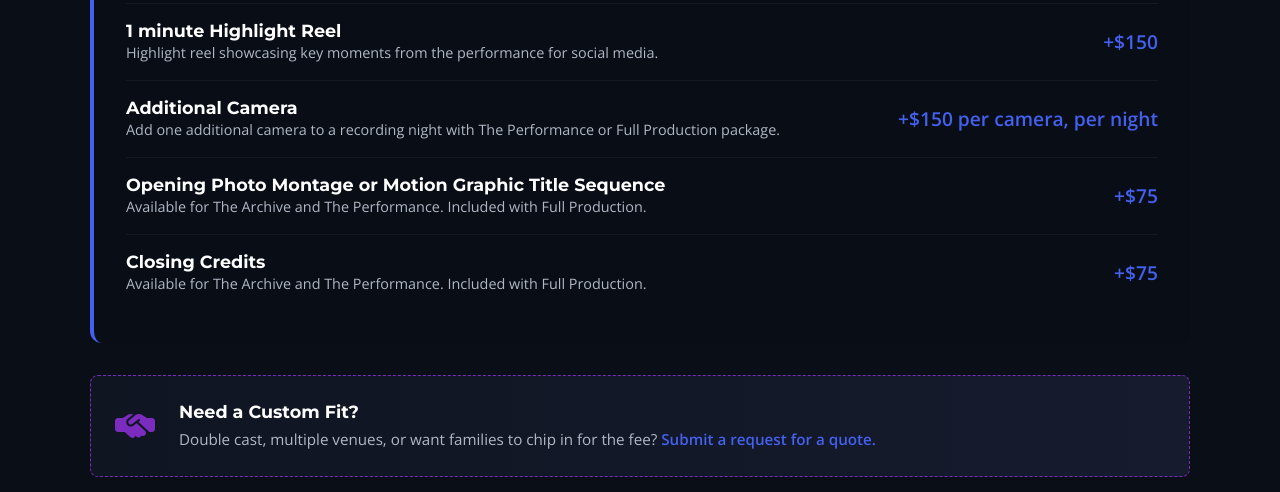
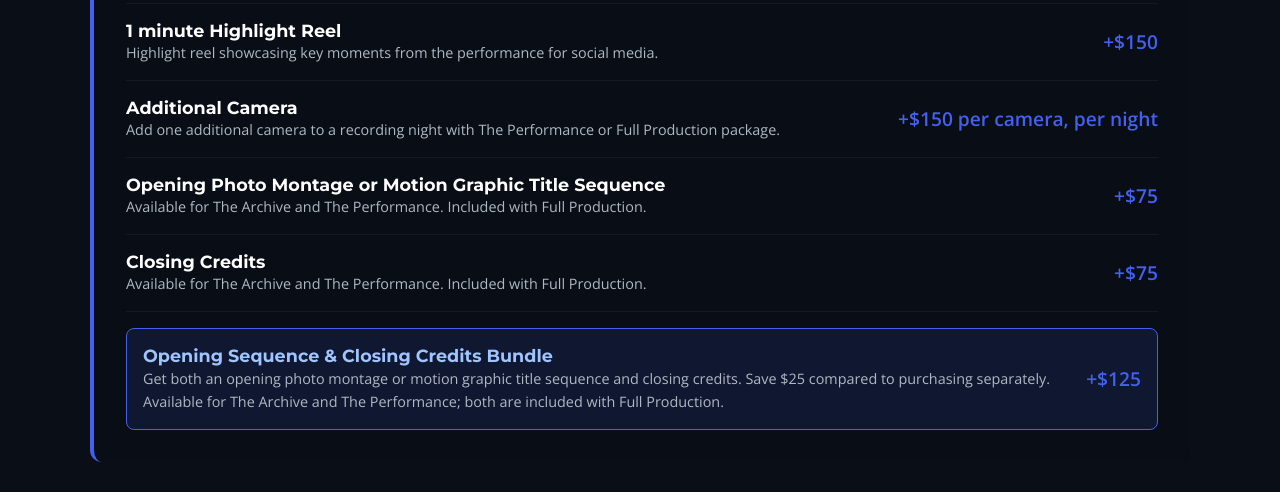
Before and after one commit to Nairda101/Nairda101.github.io, a plain HTML site: page rates-theatre/index.html in a window 1280 px wide. Shown: the part 1948-2440 px from the top of the page. Drawn offline with nearby package versions, Linux system fonts and the light colour scheme.

Commit message:
Added opening closing bundle to add ons.

```diff
--- a/rates-theatre/index.html
+++ b/rates-theatre/index.html
@@ -490,6 +490,14 @@
         .addon-title h4 { margin: 0; font-size: 1.1rem; }
         .addon-title p { margin: 0; font-size: 0.9rem; color: var(--text-muted); }
         .addon-price { font-weight: 700; color: var(--accent-secondary); font-size: 1.2rem; }
+        .addon-item.addon-bundle {
+            margin-top: 1rem;
+            padding: 1rem;
+            border: 1px solid var(--accent-secondary);
+            border-radius: 8px;
+            background: rgba(67, 97, 238, 0.12);
+        }
+        .addon-bundle .addon-title h4 { color: #a0c4ff; }
 
         .hybrid-banner {
             margin-top: 2rem;
@@ -850,6 +858,14 @@
             </div>
             <div class="addon-price">+$75</div>
         </div>
+
+        <div class="addon-item addon-bundle">
+            <div class="addon-title">
+                <h4>Opening Sequence &amp; Closing Credits Bundle</h4>
+                <p>Get both an opening photo montage or motion graphic title sequence and closing credits. Save $25 compared to purchasing separately. Available for The Archive and The Performance; both are included with Full Production.</p>
+            </div>
+            <div class="addon-price">+$125</div>
+        </div>
     </div>
 
     <div class="hybrid-banner">
```
Also changed, not shown: quote/index.html (+12 -3 lines).
